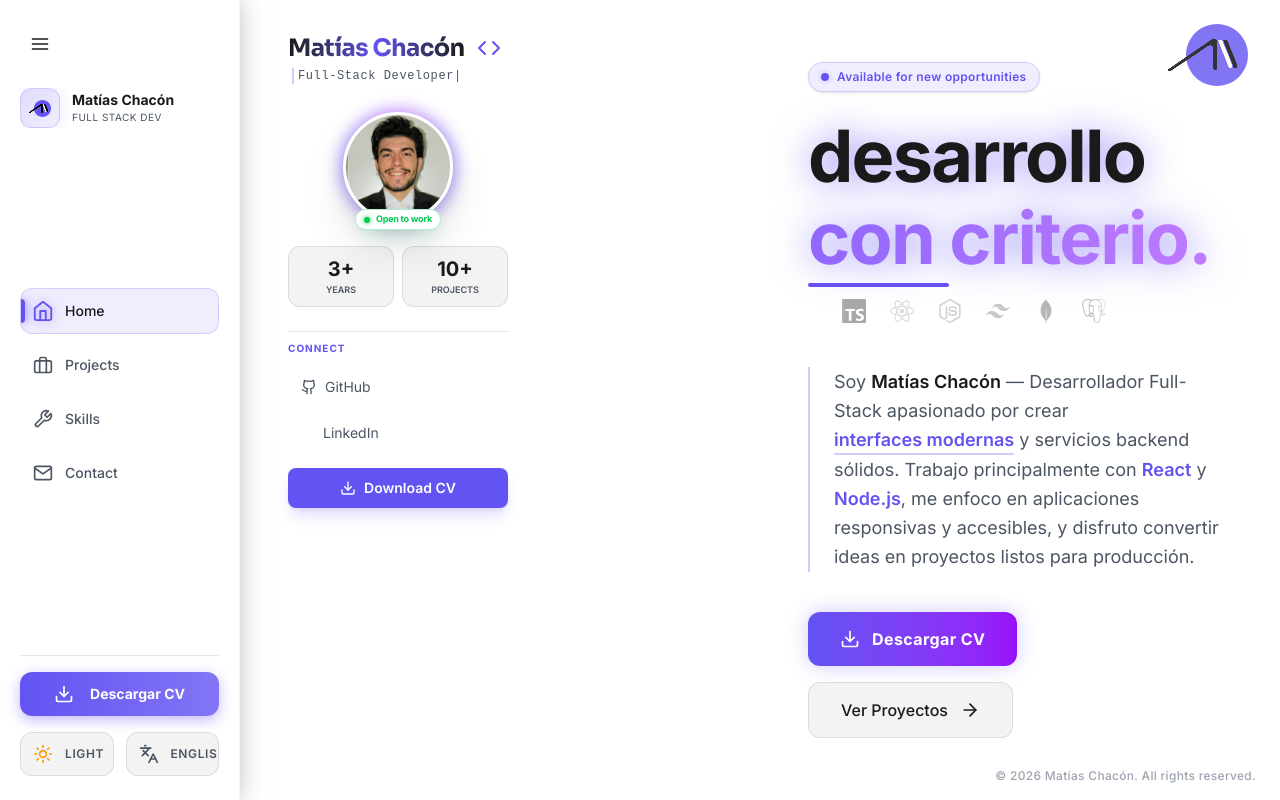
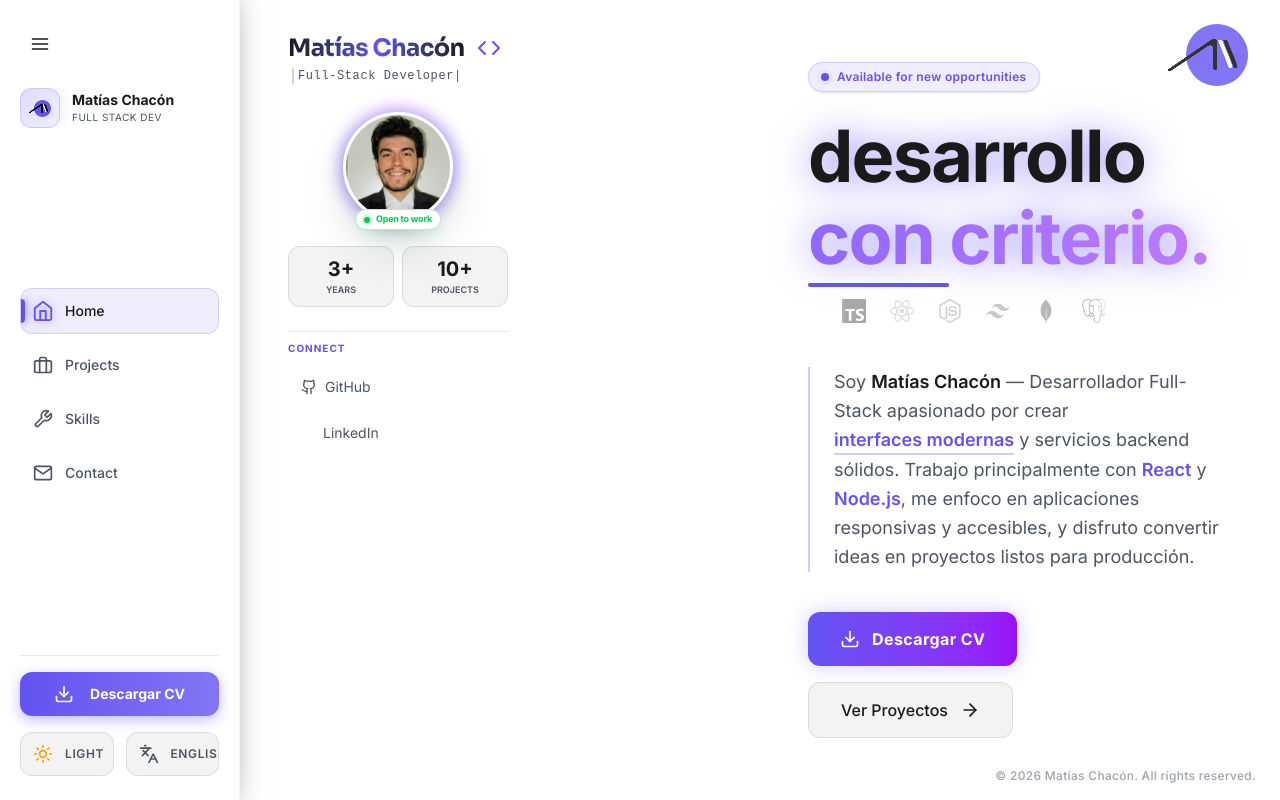
Before and after one commit to Maty910/portfolio, a React (Vite) app: page / in a window 1280 px wide. Built offline with nearby package versions, Linux system fonts and the light colour scheme; some icons are missing; a web font is replaced by a local one.

Commit message:
remove: cv button from page

```diff
--- a/src/components/Page.tsx
+++ b/src/components/Page.tsx
@@ -212,9 +212,6 @@ export function Page({ children, activeSection = 'home' }: PageProps) {
             <div className="flex items-center gap-2"><LinkedInIcon style={{ fontSize: 18 }} /><span>LinkedIn</span></div>
             <ExternalLink size={12} className="opacity-0 group-hover:opacity-100 transition-opacity" />
           </a>
-          <a href="/cv.pdf" target="_blank" rel="noopener noreferrer" className="mt-2 flex items-center justify-center gap-2 px-4 py-2.5 rounded-lg bg-primary text-white text-sm font-semibold shadow-lg shadow-primary/20 hover:bg-primary/80 hover:translate-y-[-2px] transition-all">
-            <Download size={16} /><span>Download CV</span>
-          </a>
         </div>
       </div>
     );
```
